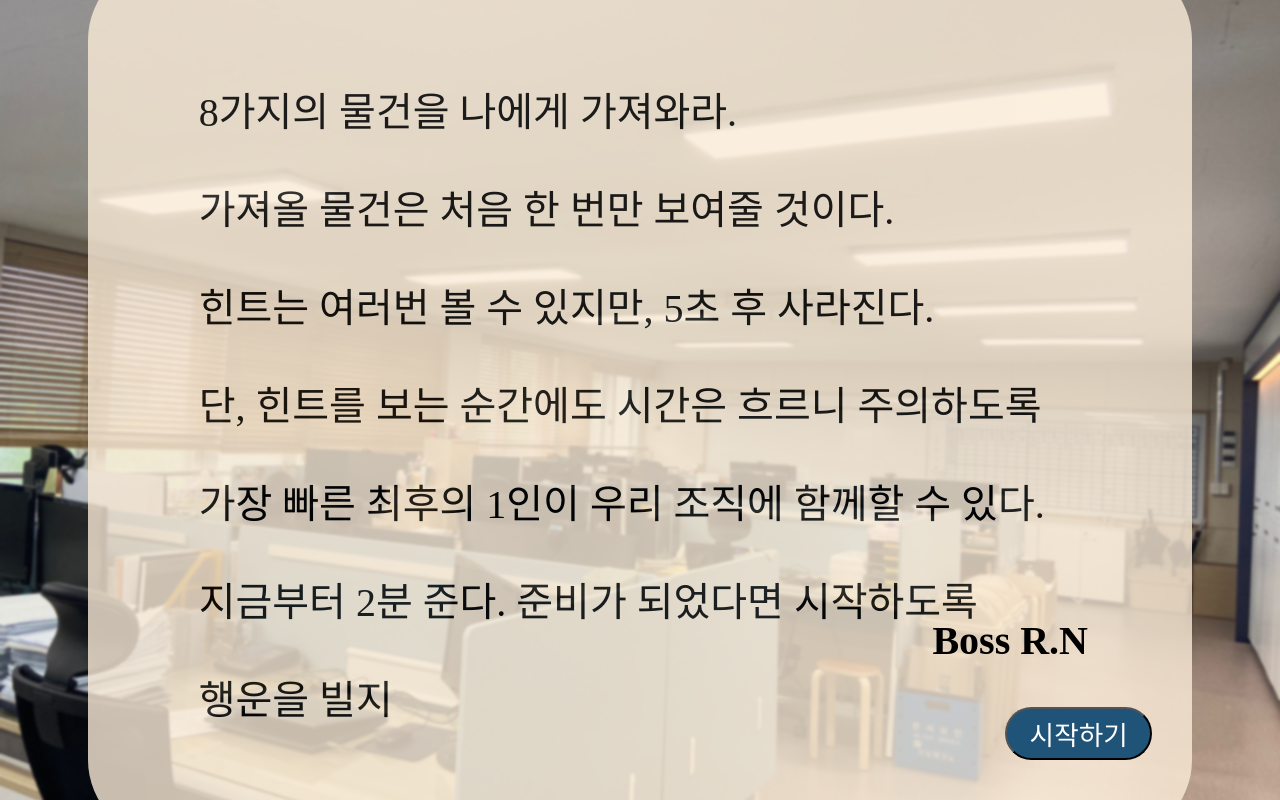
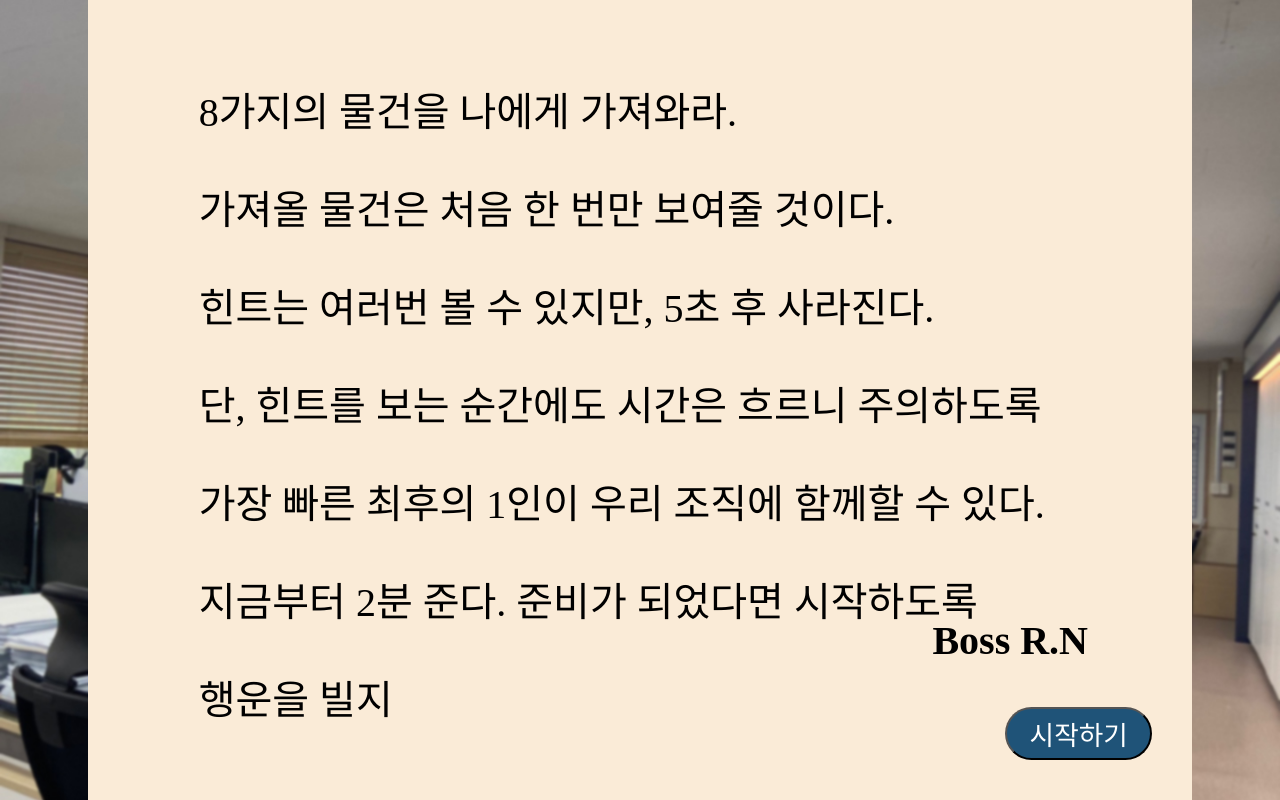
Before and after one commit to chohyeryung/Mejum_TulGi, a React (Create React App) app in the folder client/: page /how_to_use in a window 1280 px wide. Built offline with nearby package versions, Linux system fonts and the light colour scheme; a web font is replaced by a local one.

Commit message:
how to use and game end css fix

```diff
--- a/client/src/components/GameEndPage/GameEndPage.css
+++ b/client/src/components/GameEndPage/GameEndPage.css
@@ -12,24 +12,6 @@
 .go_game {
     margin-bottom: 20px;
 }
-
-.box{
-    background-color: white;
-    opacity: 80%;
-    border-radius: 5em;
-
-    flex-direction: column;
-    justify-content: center;
-
-    width: 80%;
-    height: 80%;
-
-    position: absolute;
-    top: 50%;
-    left: 50%;
-    transform: translate(-50%, -50%);
-  }
-
 
 .end{
     width:11em;
--- a/client/src/components/GameEndPage/GameEndPage.js
+++ b/client/src/components/GameEndPage/GameEndPage.js
@@ -11,7 +11,7 @@ function GameEndPage(){
             <div className = 'gameover-container'>
                 <div className ="gameover_text">Game Over</div>
                 <div className ="time_text">시간 초과</div>
-                <div className="go_game"><a href="/" style={{ textDecoration: 'none', color: 'black' }}><u>홈으로 이동</u></a></div>
+                <div className="go_game"><a href="/" style={{ textDecoration: 'none',  fontSize:'2em', fontFamily:'Noto Sans KR' }}> Home</a></div>
             </div>
       </div>
   );
--- a/client/src/components/GameEndRankPage/GameEndRankPage.css
+++ b/client/src/components/GameEndRankPage/GameEndRankPage.css
@@ -25,6 +25,7 @@
     border-radius: 30px;
     z-index: 2;
     margin: 30px;
+    opacity: 80%;
   }
 
     .gameover_text{
@@ -32,6 +33,7 @@
         font-size: 100px;
         font-family: 'Noto Sans KR', sans-serif;
         text-decoration: none;
+        color: #1F5378;
         margin-top: 200px;
     }
 
@@ -81,3 +83,36 @@
         background: none;
 
     }
+
+    .button  {
+      width:11em;
+      height:4em;
+      position: absolute;
+      bottom:5%;
+      right:10%;
+
+      background-color: #1F5378;
+      border-radius: 2.5em;
+
+    }
+
+    .button:hover{
+      background: none;
+      cursor: pointer;
+      border-color: #1F5378;
+      color: #1F5378;
+    }
+
+    .Btnstart{
+      font-family: 'Noto Sans KR', sans-serif;
+      text-decoration: none;
+      font-size: 2em;
+      color: white;
+    }
+
+    .Btnstart:hover{
+      font-family: 'Noto Sans KR', sans-serif;
+      text-decoration: none;
+      font-size: 2em;
+      color: #1F5378;
+    }
--- a/client/src/components/GameEndRankPage/GameEndRankPage.js
+++ b/client/src/components/GameEndRankPage/GameEndRankPage.js
@@ -45,8 +45,8 @@ function GameEndRankPage(){
                 <div className="rank_name">
                   <input type="text" placeholder="이름을 입력해주세요" className="input_name" onChange={handleChange}/>
                   <img src={check} className="check" onClick={ButtonClick} />
-                </div>
-                  <div className="go_game"><a href="/" style={{ textDecoration: 'none', color: 'black', marginTop: '20px' }}><u>랭킹 참여안하기</u></a></div>
+                </div><br></br>
+                  <div className="go_game"><a href="/" style={{ textDecoration: 'none',  textDecoration: 'none',  fontSize:'1em', fontFamily:'Noto Sans KR' }}>랭킹 참여안하기</a></div>
             </div>
       </div>
   );
--- a/client/src/components/HowToUsePage/HowToUsePage.css
+++ b/client/src/components/HowToUsePage/HowToUsePage.css
@@ -24,7 +24,7 @@ main {
   background-image: url("./MainPage.jpg");
 }
 
-.box{
+.use{
   height: 100%;
   width: 80%;
   background-color: antiquewhite;
@@ -41,7 +41,7 @@ main {
   padding-left: 5em;
 }
 
-.box p{
+.use p{
   font-family: 'KoreanFrenchTypewriter';
   font-size: 2.5em;
   color: #000;
--- a/client/src/components/HowToUsePage/HowToUsePage.js
+++ b/client/src/components/HowToUsePage/HowToUsePage.js
@@ -4,7 +4,7 @@ import "./HowToUsePage.css";
 function HowToUsePage() {
     return (
         <main id ={"HowContainer"}>
-        <div className = "box">
+        <div className = "use">
           <p>8가지의 물건을 나에게 가져와라.</p>
           <p>가져올 물건은 처음 한 번만 보여줄 것이다.</p>
           <p>힌트는 여러번 볼 수 있지만, 5초 후 사라진다.</p>
```
